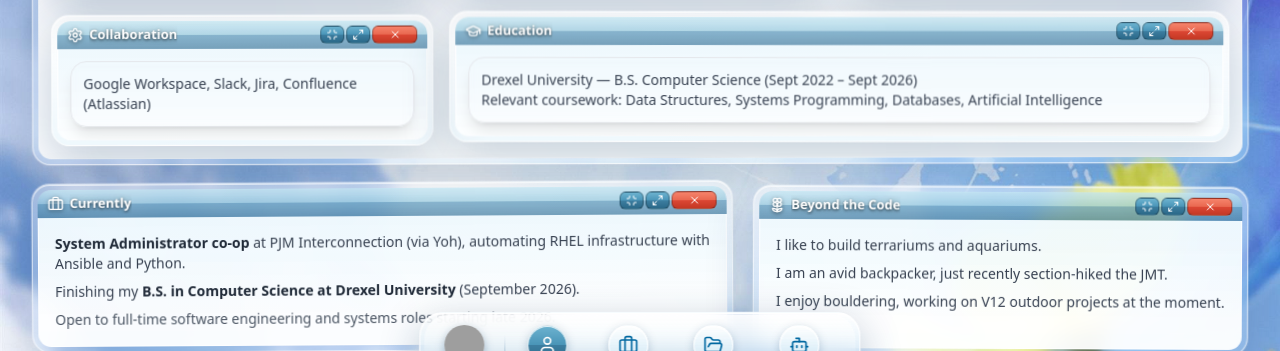
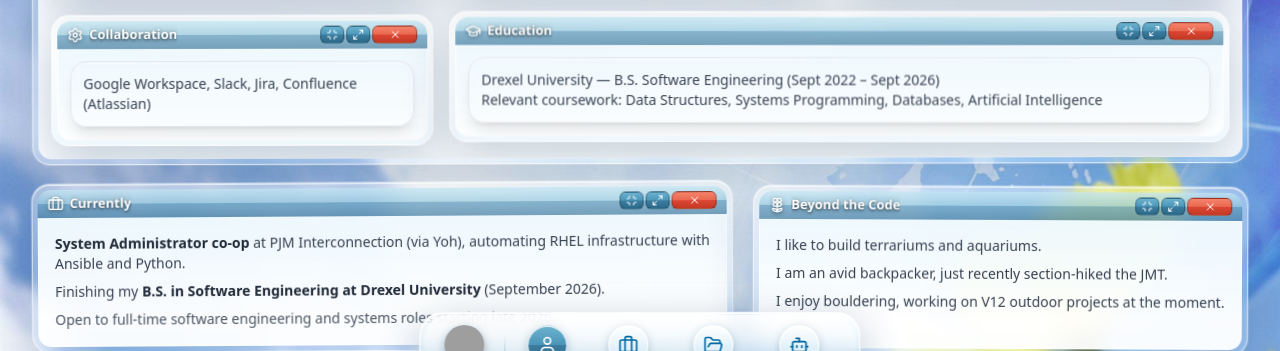
Before and after one commit to Bensoo00/SelfWebsite, a React (Create React App) app in the folder my-portfolio/: page / in a window 1280 px wide. Shown: the part 392-743 px from the top of the page. Built offline with nearby package versions, Linux system fonts and the light colour scheme; grey boxes are pictures that could not be loaded.

Commit message:
Update HomePage.jsx

```diff
--- a/my-portfolio/src/pages/HomePage.jsx
+++ b/my-portfolio/src/pages/HomePage.jsx
@@ -98,7 +98,7 @@ export default function HomePage() {
                         <VistaWindow title="Education" icon={GraduationCap} className="md:col-span-2">
                             <div className="p-3 rounded-2xl shadow-lg border backdrop-blur-sm">
                                 <p className="text-gray-700 text-sm">
-                                    Drexel University — B.S. Computer Science (Sept 2022 – Sept 2026)
+                                    Drexel University — B.S. Software Engineering (Sept 2022 – Sept 2026)
                                     <br />
                                     Relevant coursework: Data Structures, Systems Programming, Databases, Artificial Intelligence
                                 </p>
@@ -117,7 +117,7 @@ export default function HomePage() {
                             automating RHEL infrastructure with Ansible and Python.
                         </p>
                         <p>
-                            Finishing my <span className="font-bold text-gray-800">B.S. in Computer Science at Drexel University</span> (September 2026).
+                            Finishing my <span className="font-bold text-gray-800">B.S. in Software Engineering at Drexel University</span> (September 2026).
                         </p>
                         <p className="text-gray-600">
                             Open to full-time software engineering and systems roles starting late 2026.
```
